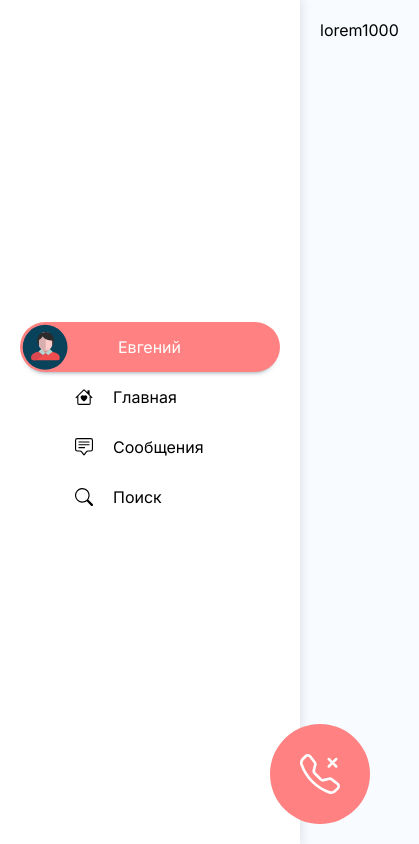
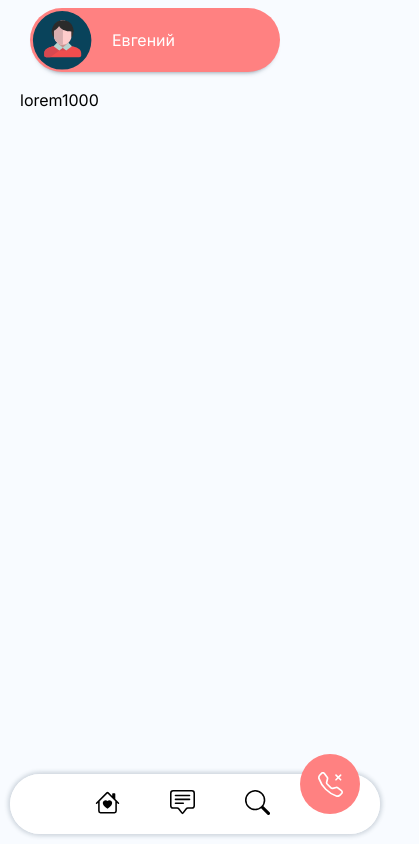
Before and after one commit to Calimur96/medical, a React (Vite) app: page / in a window 390 px wide. Shown: the whole page, 419 px wide, since content can reach past the window. Built offline with nearby package versions, Linux system fonts and the light colour scheme.

Commit message:
Главная страница с адаптивом

```diff
--- a/src/components/Layout/Layout.tsx
+++ b/src/components/Layout/Layout.tsx
@@ -1,6 +1,9 @@
 import { FC, ReactNode } from "react";
 import Sidebar from "../sidebar/Sidebar";
 import { BsTelephoneX } from "react-icons/bs";
+import Header from "../header/Header";
+import Menu from "../menu/Menu";
+import Footer from "../footer/Footer";
 
 interface Props {
   children: ReactNode;
@@ -9,11 +12,14 @@ interface Props {
 const Layout: FC<Props> = ({ children }): JSX.Element => {
   return (
     <div className="wrapper">
+      <Header />
       <Sidebar />
+      <Menu />
       <main style={{ padding: "20px" }}>{children}</main>
       <div className="call">
         <BsTelephoneX />
       </div>
+      <Footer />
     </div>
   );
 };
--- /dev/null
+++ b/src/components/footer/Footer.scss
@@ -0,0 +1,65 @@
+.footer {
+  position: fixed;
+  display: none;
+  left: 10px;
+  right: 10px;
+  bottom: 10px;
+
+  -webkit-box-shadow: 0px 5px 10px 2px rgba(34, 60, 80, 0.2);
+  -moz-box-shadow: 0px 5px 10px 2px rgba(34, 60, 80, 0.2);
+  box-shadow: 0px 0px 4px 2px rgba(34, 60, 80, 0.2);
+  border-radius: 50px;
+  // overflow: hidden;
+
+  background: transparent;
+
+  @media (max-width: 800px) {
+    display: flex;
+  }
+
+  &__container {
+    border-radius: 50px;
+
+    height: 60px;
+    background: #fff;
+    width: 100%;
+    position: relative;
+    display: flex;
+    justify-content: center;
+  }
+
+  &__call {
+    position: absolute;
+    right: 20px;
+    top: -20px;
+    background: var(--red);
+    width: 60px;
+    height: 60px;
+    border-radius: 50%;
+    display: flex;
+    align-items: center;
+    justify-content: center;
+    color: #fff;
+    font-size: 25px;
+
+    transition: all 0.2s ease-in-out;
+
+    &:active {
+      transform: scale(0.95);
+    }
+  }
+
+  &__ul {
+    position: absolute;
+    left: calc(50% - 100px);
+    top: 0;
+    bottom: 0;
+    display: flex;
+    align-items: center;
+    gap: 50px;
+
+    li {
+      cursor: pointer;
+    }
+  }
+}
--- /dev/null
+++ b/src/components/footer/Footer.tsx
@@ -0,0 +1,33 @@
+import { FC } from "react";
+import "./Footer.scss";
+import {
+  BsChatSquareText,
+  BsHouseHeart,
+  BsSearch,
+  BsTelephoneX,
+} from "react-icons/bs";
+
+const Footer: FC = (): JSX.Element => {
+  return (
+    <footer className="footer">
+      <div className="footer__container">
+        <div className="footer__call">
+          <BsTelephoneX />
+        </div>
+      </div>
+      <ul className="footer__ul">
+        <li>
+          <BsHouseHeart size={25} />
+        </li>
+        <li>
+          <BsChatSquareText size={25} />
+        </li>
+        <li>
+          <BsSearch size={25} />
+        </li>
+      </ul>
+    </footer>
+  );
+};
+
+export default Footer;
--- /dev/null
+++ b/src/components/header/Header.scss
@@ -0,0 +1,39 @@
+.header {
+  display: none;
+  position: fixed;
+  height: 80px;
+  //   background: #000;
+  width: 100vw;
+  align-items: center;
+
+  @media (max-width: 800px) {
+    display: flex;
+  }
+
+  &__user {
+    margin-left: 30px;
+    display: flex;
+    align-items: center;
+    gap: 20px;
+    background-color: var(--red);
+    width: 250px;
+    border-radius: 50px;
+    padding: 2px;
+    color: #fff;
+
+    -webkit-box-shadow: 0px 5px 5px -5px rgba(34, 60, 80, 0.6);
+    -moz-box-shadow: 0px 5px 5px -5px rgba(34, 60, 80, 0.6);
+    box-shadow: 0px 5px 5px -5px rgba(34, 60, 80, 0.6);
+
+    transition: all 0.2s ease-in-out;
+
+    &:active {
+      transform: scale(0.95);
+    }
+
+    img {
+      height: 60px;
+      width: 60px;
+    }
+  }
+}
--- /dev/null
+++ b/src/components/header/Header.tsx
@@ -0,0 +1,24 @@
+import { FC } from "react";
+import "./Header.scss";
+import { useMenu } from "../../store/menu";
+
+const Header: FC = (): JSX.Element => {
+  const { setIsActive } = useMenu();
+
+  return (
+    <header className="header">
+      <div
+        className="header__user"
+        onClick={(e) => {
+          e.stopPropagation();
+          setIsActive(true);
+        }}
+      >
+        <img src="/user-139.svg" alt="user" />
+        Евгений
+      </div>
+    </header>
+  );
+};
+
+export default Header;
--- a/src/components/menu/Menu.scss
+++ b/src/components/menu/Menu.scss
@@ -11,11 +11,25 @@
   opacity: 0;
   transition: all 0.2s ease-in-out;
 
+  pointer-events: none;
+
   padding: 20px;
+
+  width: 300px;
+
+  @media (max-width: 800px) {
+    position: fixed;
+    top: 0;
+    right: 0;
+    left: 0;
+    bottom: 0;
+    width: 300px;
+  }
 
   &.active {
     transform: translateX(0);
     opacity: 1;
+    pointer-events: all;
   }
 
   &__multi-account {
--- a/src/components/sidebar/Sidebar.scss
+++ b/src/components/sidebar/Sidebar.scss
@@ -1,11 +1,15 @@
 .sidebar {
   position: relative;
-  min-width: 300px;
+  width: 300px;
   background-color: #fff;
 
   -webkit-box-shadow: 0px 0px 10px 2px rgba(0, 0, 0, 0.1);
   -moz-box-shadow: 0px 0px 10px 2px rgba(0, 0, 0, 0.1);
   box-shadow: 0px 0px 10px 2px rgba(0, 0, 0, 0.1);
+
+  @media (max-width: 800px) {
+    display: none;
+  }
 
   &__nav {
     padding: 20px;
--- a/src/components/sidebar/Sidebar.tsx
+++ b/src/components/sidebar/Sidebar.tsx
@@ -34,7 +34,6 @@ const Sidebar: FC = (): JSX.Element => {
           </li>
         </ul>
       </div>
-      <Menu />
     </div>
   );
 };
--- a/src/styles/global.scss
+++ b/src/styles/global.scss
@@ -33,6 +33,7 @@ body {
 }
 
 .wrapper {
+  position: relative;
   max-width: 1920px;
   margin: 0 auto;
 
@@ -62,6 +63,10 @@ body {
 
     cursor: pointer;
 
+    @media (max-width: 800px) {
+      display: none;
+    }
+
     &:hover {
       transform: scale(1.02);
     }
@@ -71,3 +76,9 @@ body {
     }
   }
 }
+
+main {
+  @media (max-width: 800px) {
+    margin-top: 70px;
+  }
+}
```
